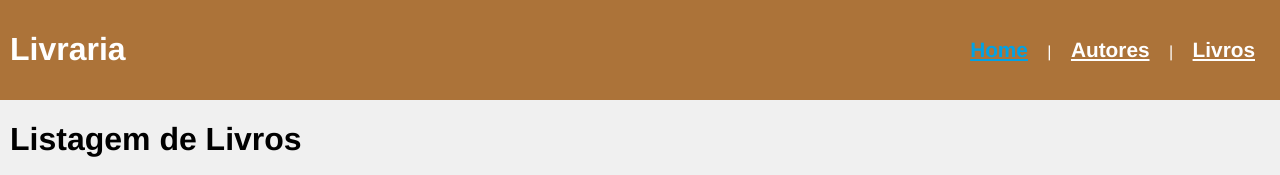
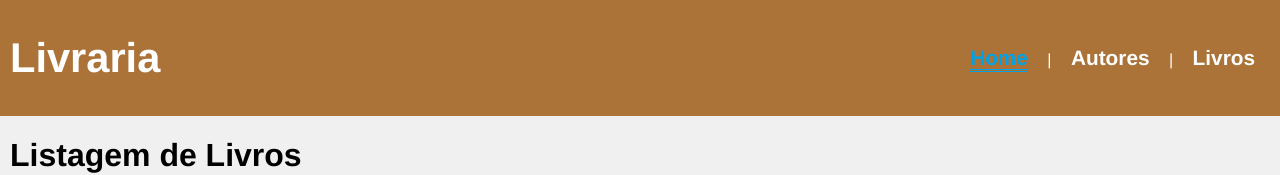
Before and after one commit to renancs93/Biblioteca, a Vue app in the folder Biblioteca/clientapp/: page / in a window 1280 px wide. Shown: the top 175 px of the page. Built offline with nearby package versions, Linux system fonts and the light colour scheme; no server answers.

Commit message:
Alterações no Header , Readme e config do projeto

```diff
--- a/Biblioteca/clientapp/src/components/Header.vue
+++ b/Biblioteca/clientapp/src/components/Header.vue
@@ -1,11 +1,12 @@
 <template>
     <header class="header">
         <div>
-            <h1>Livraria</h1>
+            <router-link to="/">
+                <h1 class="logo">Livraria</h1>
+            </router-link>
         </div>
         <div id="nav">
             <router-link to="/">Home</router-link> |
-            <!-- <router-link to="/about">About</router-link> | -->
             <router-link to="/autores">Autores</router-link> |
             <router-link to="/livros">Livros</router-link>
         </div>
@@ -30,16 +31,23 @@
         align-items: center;
     }
 
-    .header a{
-        color: white;
-        font-size: 1.3rem;
-        margin: 0 15px;
-        font-weight: bold;
-    }
+        .header a {
+            color: white;
+            font-size: 1.3rem;
+            margin: 0 15px;
+            font-weight: bold;
+            text-decoration: none;
+        }
 
 
     #nav a.router-link-exact-active {
         color: #00a2e5;
+        border-bottom: double;
+    }
+
+    .logo{
+        margin:0;
+        padding:0;
     }
 
 </style>
```
Also changed, not shown: 2 other files (tests, documents, lock files or other folders).
